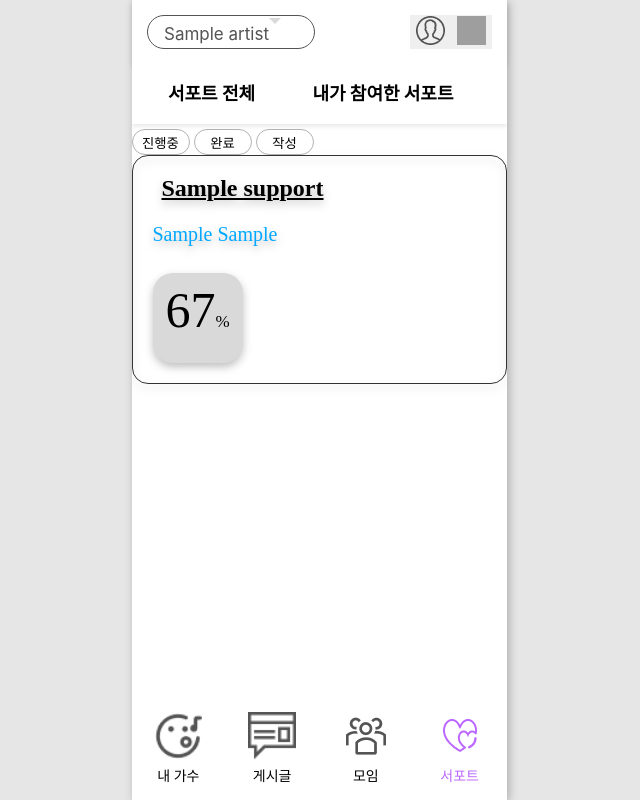
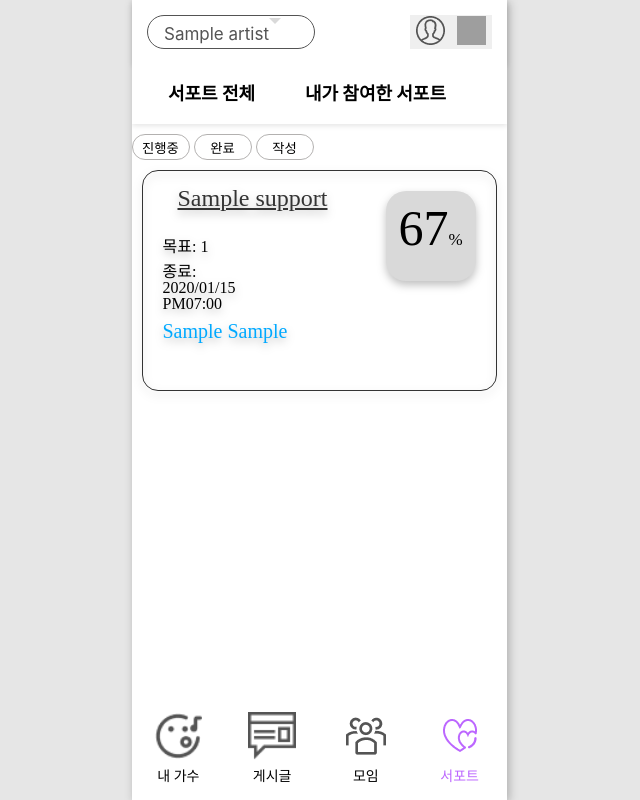
Before and after one commit to likelion-centerthon/centerthon, a Django app: page /support/1/posts/ in a window 1280 px wide. Shown: the whole page, without its empty margins (321-961 px from the left). Run offline with Django 3.2, Linux system fonts and the light colour scheme; a user stored in the database is signed in; tables that the repository leaves empty hold one stand-in row (values such as "Sample post"); grey boxes are pictures that could not be loaded.

Commit message:
design: support css #25

```diff
--- a/project/static/css/header.css
+++ b/project/static/css/header.css
@@ -66,9 +66,6 @@ button{
 
     width: 29px;
     height: 29px;
-    left: 324px;
-    top: 20px;
   }
   .user {
-    left: 290px;
   }
--- a/project/static/css/support_dtl.css
+++ b/project/static/css/support_dtl.css
@@ -166,11 +166,8 @@
 h3{
   /* 입금 확인 */
 
-      position: absolute;
     width: 79px;
     height: 30px;
-      left: 262px;
-      top: 1259px;
 
     font-family: 'Poppins';
     font-style: normal;
--- a/project/static/css/support_list.css
+++ b/project/static/css/support_list.css
@@ -17,8 +17,6 @@
 /*카테고리 나누기*/
 .category {
     box-sizing: border-box;
-
-width: 375px;
     height: 60px;
 
     background: #fff;
@@ -45,24 +43,18 @@ background: #ffffff;
     border: none;
 }
 
-.all {
-left: 24px;
-}
-
 .mysupport {
-left: 183px;
-width: 175px;
+wid th: 175px;
 }
 
 .category button:hover {
-border-bottom: 3px solid #000000;
+border-b    ottom: 3px solid #000000;
 }
 /*카테고리 버튼 3개*/
 .category-button {
 /* Group 156 */
-
-width: 327px;
     height: 26px;
+    margin:10px 0 5px 0;
 
 }
 .category-button button:hover {
@@ -102,13 +94,21 @@ border-radius: 30px;
 /*서포트 내용 박스*/
 .supporting {
     box-sizing: border-box;
-
     display: flex;
     flex-direction: column;
     justify-content: space-between;
 }
 
-h1 {
+.support_box{
+    display: flex;
+    margin: 5px 10px;
+    border: 1px solid #333333;
+    filter: drop-shadow(0px 4px 4px rgba(0, 0, 0, 0.25));
+    border-radius: 16px; padding: 20px;
+    justify-content: space-between;
+}
+
+.spt_list_h1 {
     font-family: "Poppins";
     font-style: normal;
     font-weight: 500;
@@ -119,18 +119,17 @@ margin-top: -5px;
     text-decoration: underline;
 }
 
-h3 {
+.spt_list_h3 {
     font-family: "Poppins";
     font-style: normal;
     font-weight: 500;
     font-size: 16px;
     line-height: 100%;
-
     color:black;
     margin-top: -5px;
 }
 
-h2 {
+.spt_list_h2 {
     /* New Password */
     font-family: "Poppins";
     font-style: normal;
--- a/project/support/templates/support/support_list.html
+++ b/project/support/templates/support/support_list.html
@@ -13,14 +13,14 @@
 </div>
 <div class="supporting">
     {% for support in supports %}
-    <div  style="margin-bottom:30px;  border: 1px solid #333333;
-    filter: drop-shadow(0px 4px 4px rgba(0, 0, 0, 0.25));
-    border-radius: 16px; padding: 20px" onclick="location.href='{% url 'support:support_dtl' pk=artist.pk spt_pk=support.pk %}'">
-        <h1> {{support.title}}<br></h1>
-        <h3> 목표: {{support.fundraising}}<br></h3>
-        <h3>종료: {{support.deadline|date:"Y/m/d Ah:i"}}<br></h3>
-        <h2>{{support.bank}} {{support.account}}<br></h2>
-        <h3>{{support.balanceAmt}}</h3>
+    <div class="support_box" onclick="location.href='{% url 'support:support_dtl' pk=artist.pk spt_pk=support.pk %}'">
+        <div style="width: 70%;">
+            <h1 class="spt_list_h1"> {{support.title}}</h1>
+            <h3 class="spt_list_h3"> 목표: {{support.fundraising}}</h3>
+            <h3 class="spt_list_h3"> 종료: {{support.deadline|date:"Y/m/d Ah:i"}}</h3>
+            <h2 class="spt_list_h2">{{support.bank}} {{support.account}}</h2>
+<!--        <h3 class="spt_list_h3">{{support.balanceAmt}}</h3>-->
+        </div>
         <div class="box" id="completionBox">
             67<span style="font-size: 17px">%</span>
         </div>
```
Lines whose indentation alone changed are shown as unchanged.
